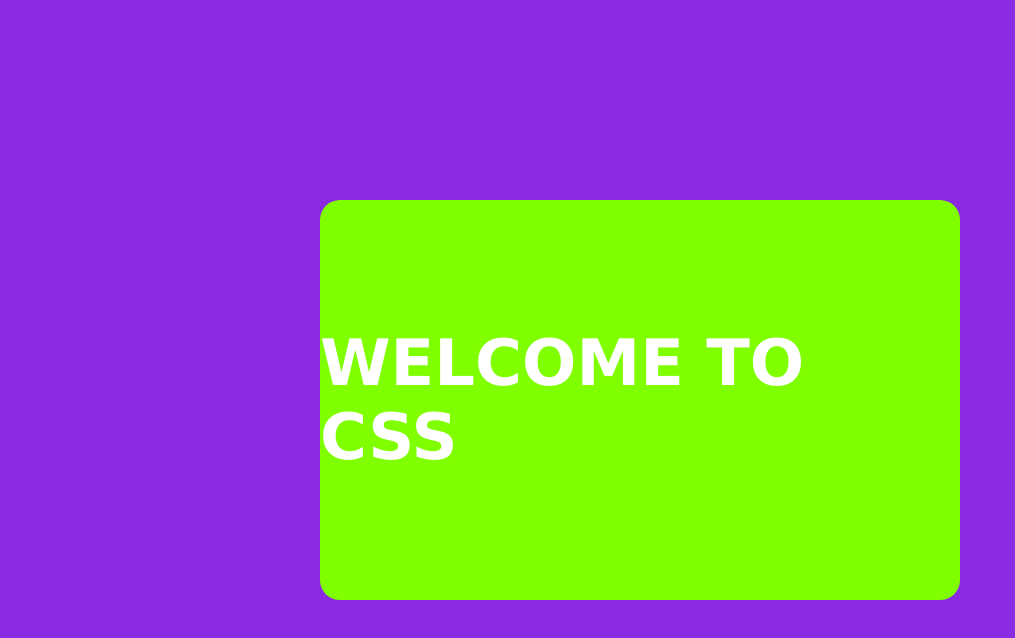
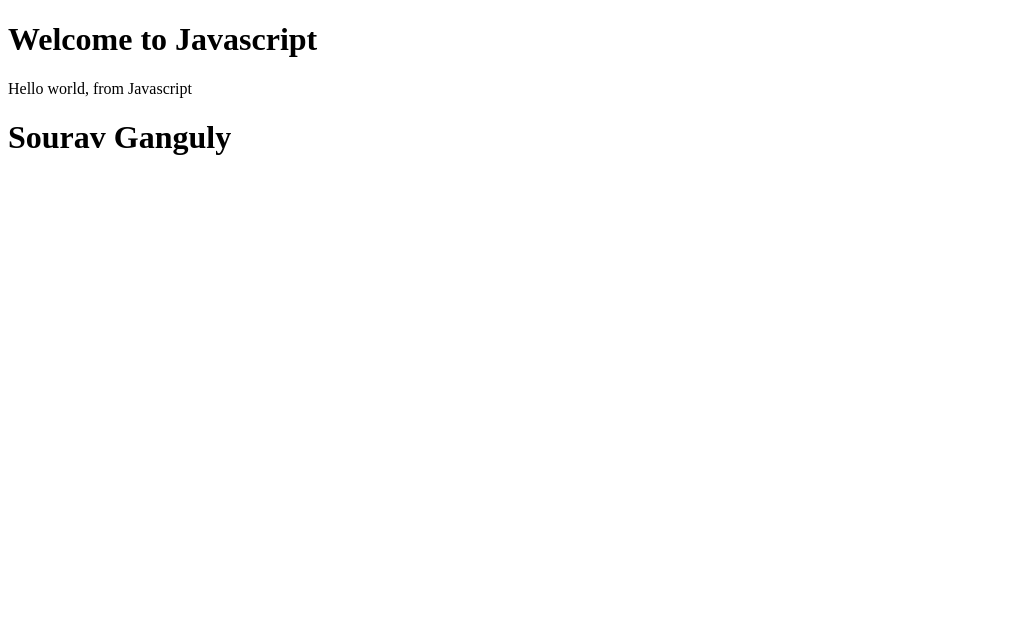
Before and after one commit to iamsourav37/css_example, a plain HTML site: page index.html in a window 1280 px wide. Shown: the whole page, without its empty margins (0-1015 px from the left). Drawn offline with Linux system fonts and the light colour scheme.

Commit message:
javascript

```diff
--- a/html5_demo.html
+++ b/index.html
@@ -4,17 +4,29 @@
     <meta charset="UTF-8">
     <meta http-equiv="X-UA-Compatible" content="IE=edge">
     <meta name="viewport" content="width=device-width, initial-scale=1.0">
-    <title>CSS</title>
-    <link rel="stylesheet" href="mystyle.css">
+    <title>Learning Javascript</title>
+    <!-- <link rel="stylesheet" href="mystyle.css"> -->
 </head>
 <body>
 
 
     <div class="parent">
             <div class="child">
-                <h1 id="heading1">welcome to css </h1>
+                <h1 id="heading1">Welcome to Javascript</h1>
             </div>
     </div>
 
+    <p id="demo"></p>
+
+    <div>
+        <h1 id="showName"></h1>
+    </div>
+
+
+
+
+
+
+    <script src="script.js"></script>
 </body>
 </html>
--- /dev/null
+++ b/script.js
@@ -0,0 +1,19 @@
+console.log("Hello World");
+
+
+document.getElementById("demo").innerHTML = "Hello world, from Javascript";
+
+var myName = "Sourav Ganguly";
+
+document.getElementById("showName").innerHTML = myName;
+
+console.log(myName);
+
+x = 10;
+y = 12;
+
+console.log(x+y);
+
+const PI = 3.14;
+
+console.log("PI values is : ")
```
